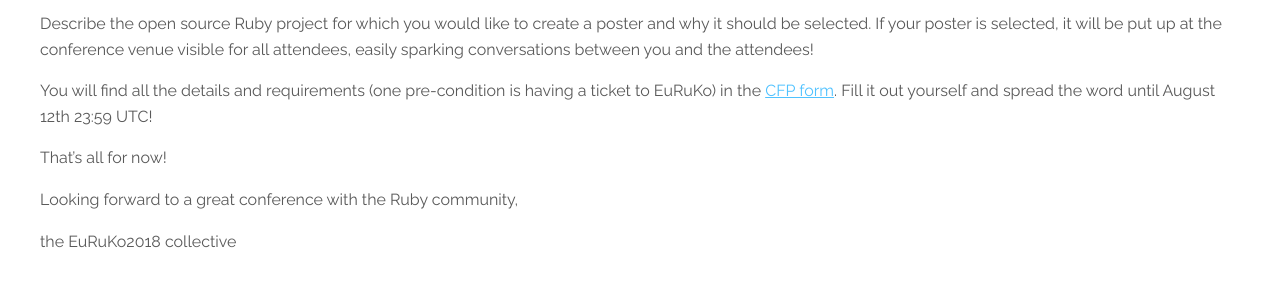
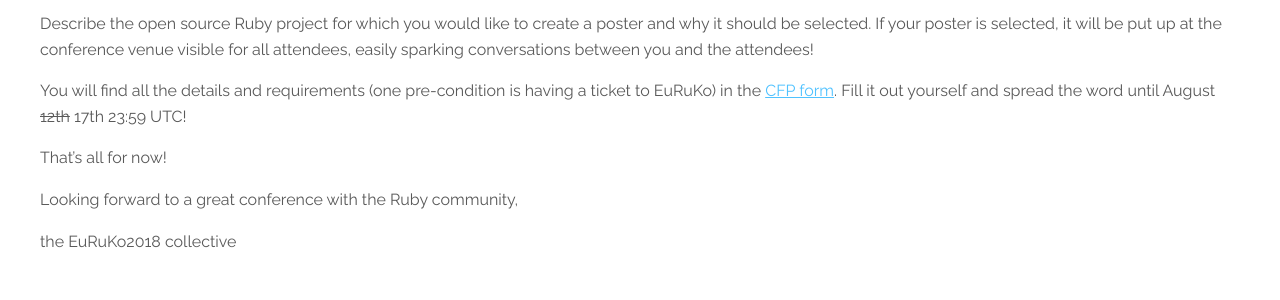
Before and after one commit to euruko/euruko2018.github.io, a Jekyll site: the page built from _posts/2018-08-02-open-source-poster-presentations.md, in a window 1280 px wide. Shown: the part 529-829 px from the top of the page. Built offline with Jekyll 4.4.1, drawn with Linux system fonts in a browser that asks for light colours.

Commit message:
Update poster CFP end date

```diff
--- a/_posts/2018-08-02-open-source-poster-presentations.md
+++ b/_posts/2018-08-02-open-source-poster-presentations.md
@@ -13,7 +13,7 @@
 
 Describe the open source Ruby project for which you would like to create a poster and why it should be selected. If your poster is selected, it will be put up at the conference venue visible for all attendees, easily sparking conversations between you and the attendees!
 
-You will find all the details and requirements (one pre-condition is having a ticket to EuRuKo) in the [CFP form](https://goo.gl/forms/HiKHyZtPMYYRScCs1). Fill it out yourself and spread the word until August 12th 23:59 UTC!
+You will find all the details and requirements (one pre-condition is having a ticket to EuRuKo) in the [CFP form](https://goo.gl/forms/HiKHyZtPMYYRScCs1). Fill it out yourself and spread the word until August <span style="text-decoration: line-through">12th</span> 17th 23:59 UTC!
 
 That's all for now!
 
```
